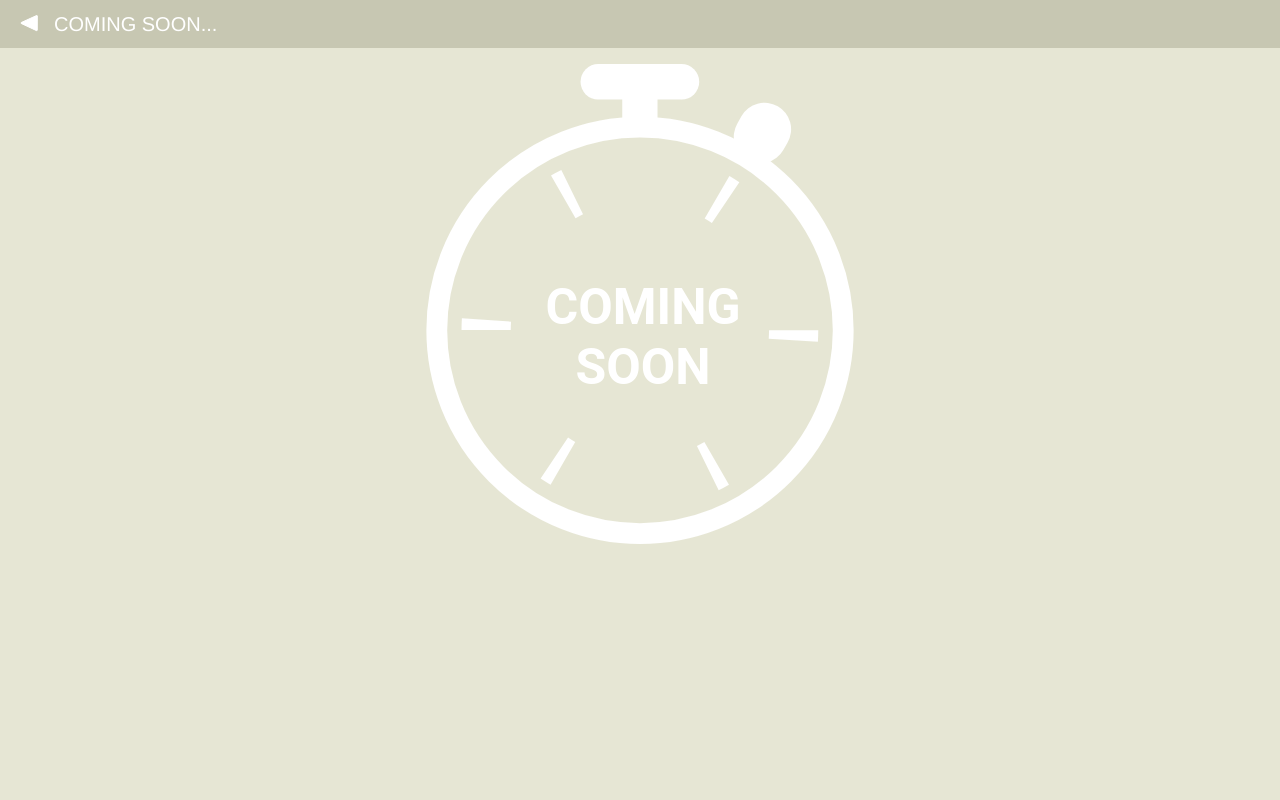
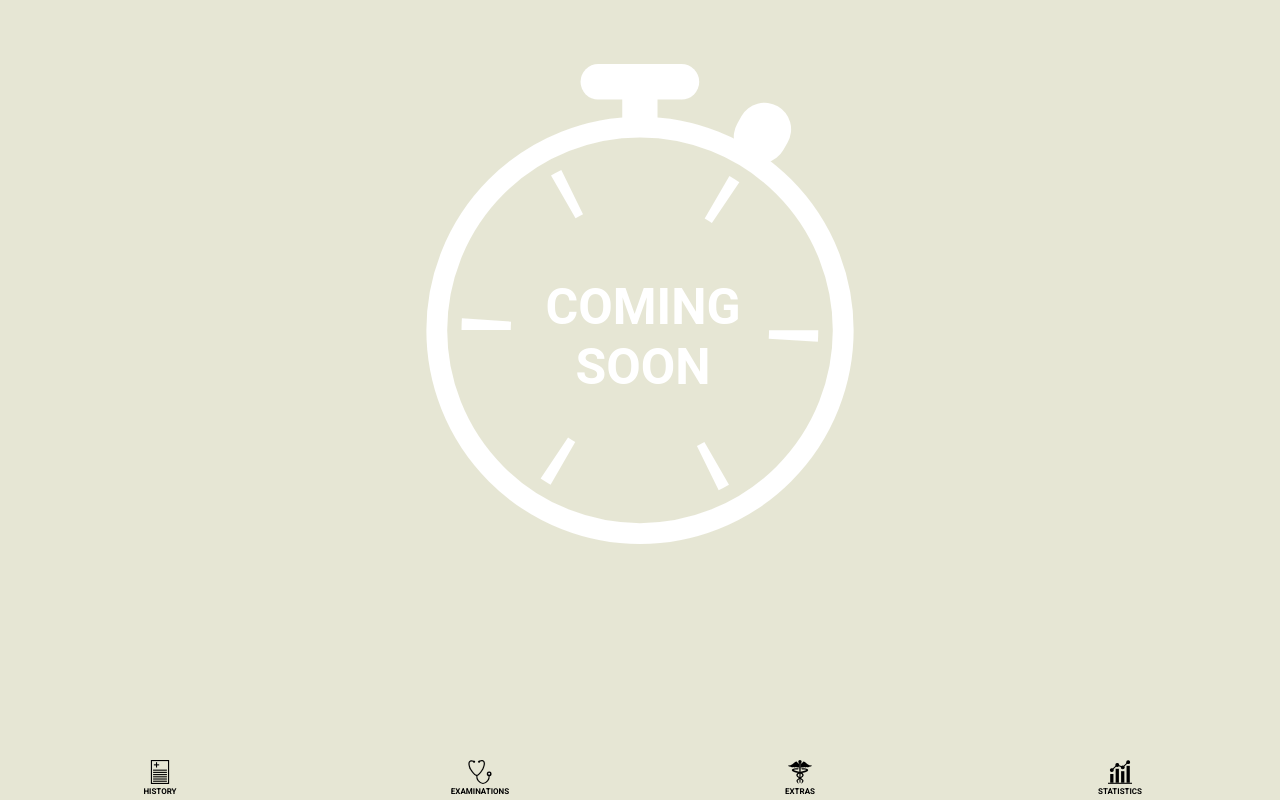
Before and after one commit to fac-14/OSCEBossKey, a React (Vite) app: page /coming-soon in a window 1280 px wide. Built offline with nearby package versions, Linux system fonts and the light colour scheme; a web font is replaced by a local one.

Commit message:
add navbar to coming soon page, Relates #148

```diff
--- a/src/components/Pages/ComingSoon.js
+++ b/src/components/Pages/ComingSoon.js
@@ -1,26 +1,18 @@
 /* eslint-disable class-methods-use-this */
 
 import React from "react";
-import BackButton from "../TopBar/BackButton";
+import NavBar from "../Navbar/Navbar";
 import comingSoonIcon from "../../assets/icons/coming-soon-icon.svg";
-import PropTypes from "prop-types";
 
 export default class ComingSoon extends React.Component {
   render() {
     return (
       <React.Fragment>
-        <div id="topbar-container">
-          <BackButton link={this.props.link} />
-          <h3 id="topbar-title">Coming soon...</h3>
-        </div>
         <div id="icon-wrapper">
           <img id="coming-soon-icon" src={comingSoonIcon} />
         </div>
+        <NavBar />
       </React.Fragment>
     );
   }
 }
-
-ComingSoon.propTypes = {
-  link: PropTypes.string
-};
--- a/src/components/Pages/Statistics.js
+++ b/src/components/Pages/Statistics.js
@@ -8,7 +8,6 @@ export default class StatisticsPage extends React.Component {
     return (
       <div>
         <ComingSoon />
-        <Navbar />
       </div>
     );
   }
```
